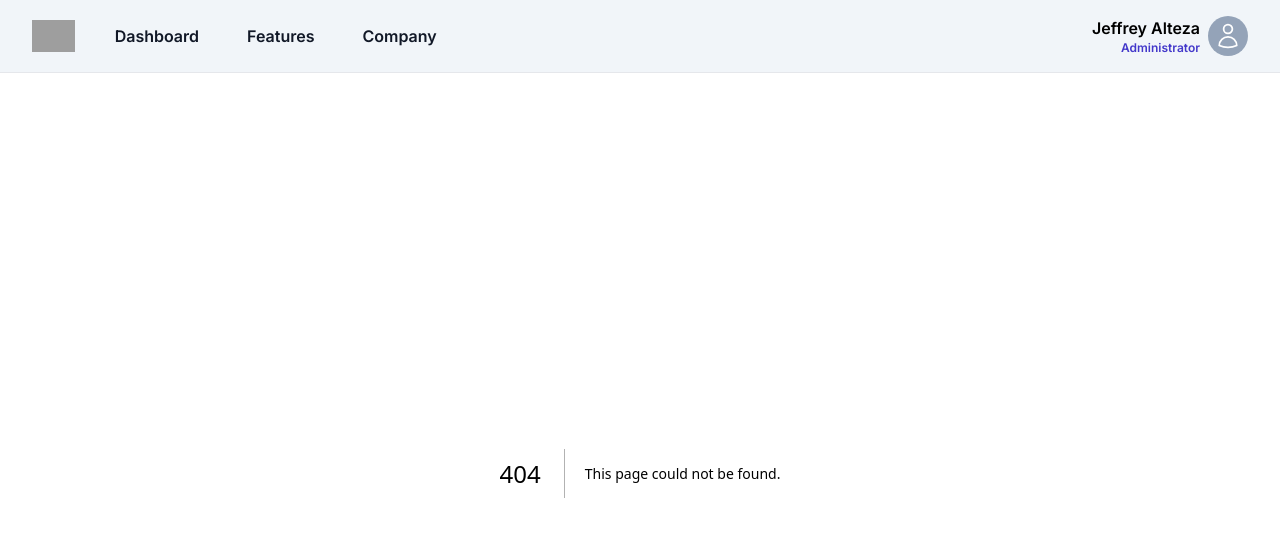
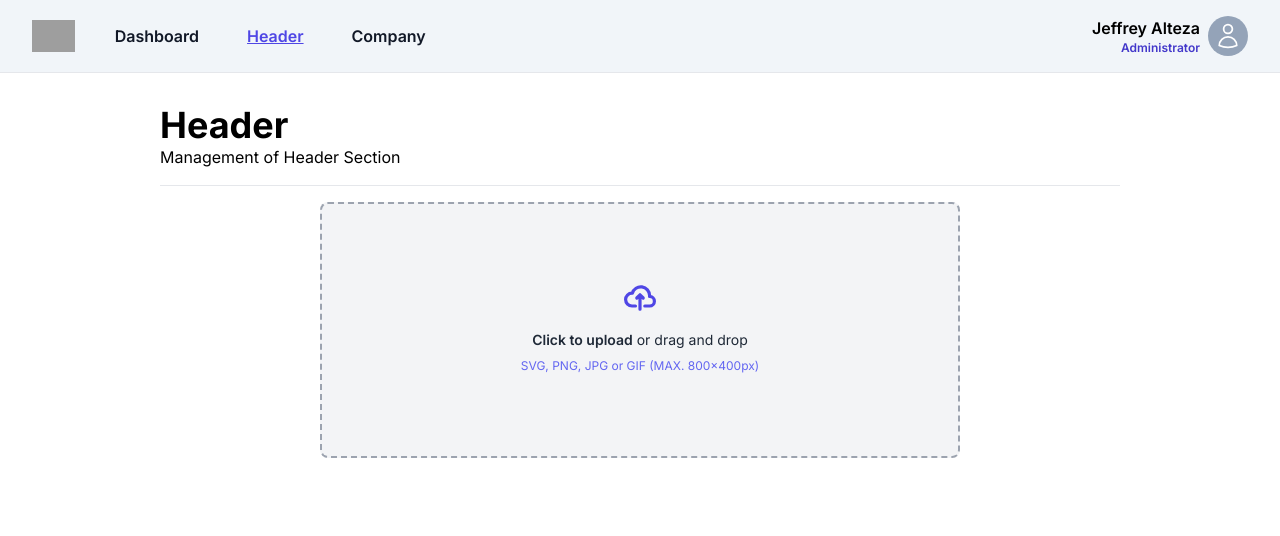
Before and after one commit to JeffAlteza/admin-panel, a Next.js app: page /header in a window 1280 px wide. Before the commit this address had no page. Shown: the top 536 px of the page. Built offline with nearby package versions, Linux system fonts and the light colour scheme; grey boxes are pictures that could not be loaded.

Commit message:
✨ add upload component

```diff
--- a/src/app/feature/page.jsx
+++ /dev/null
@@ -1,14 +0,0 @@
-import React from "react";
-import Header from "../../components/feature-components/header/header";
-
-const Features = () => {
-  return (
-    <div>
-      <div className="bg-white py-8 h-screen">
-        <Header />
-      </div>
-    </div>
-  );
-};
-
-export default Features;
--- /dev/null
+++ b/src/app/header/page.jsx
@@ -0,0 +1,18 @@
+import EditHeader from "@/components/header/EditHeader";
+import HeaderComponent from "@/components/header/header";
+import React from "react";
+
+const Features = () => {
+  return (
+    <div>
+      <div className="bg-white py-8 h-screen">
+        <HeaderComponent />
+        <div>
+        <EditHeader />
+        </div>
+      </div>
+    </div>
+  );
+};
+
+export default Features;
--- a/src/app/layout.js
+++ b/src/app/layout.js
@@ -6,8 +6,8 @@ import Footer from "../components/footer/footer";
 const inter = Inter({ subsets: ["latin"] });
 
 export const metadata = {
-  title: "Create Next App",
-  description: "Generated by create next app",
+  title: "Portfolio CMS",
+  description: "Developed by Jeffrey Alteza",
 };
 
 export default function RootLayout({ children }) {
--- a/src/components/feature-components/header/header.jsx
+++ /dev/null
@@ -1,14 +0,0 @@
-import React from "react";
-
-const Header = () => {
-  return (
-    <div className="lg:mx-40 md:mx-20 sm:mx-4">
-      <div className="flex flex-col">
-        <p className="text font-bold text-4xl">Feature</p>
-        <p className="text text-md">Statistical Analysis</p>
-      </div>
-    </div>
-  );
-};
-
-export default Header;
--- /dev/null
+++ b/src/components/header/EditHeader.jsx
@@ -0,0 +1,10 @@
+import React from 'react'
+import Upload from '../upload/upload'
+
+const EditHeader = () => {
+  return (
+    <Upload/>
+  )
+}
+
+export default EditHeader
--- /dev/null
+++ b/src/components/header/header.jsx
@@ -0,0 +1,16 @@
+import React from "react";
+
+const HeaderComponent = () => {
+  return (
+    <div className="lg:mx-40 md:mx-20 sm:mx-4">
+      <div className="flex flex-col">
+        <p className="text font-bold text-4xl">Header</p>
+        <p className="text text-md">Management of Header Section</p>
+      </div>
+      <hr className="my-4" />
+
+    </div>
+  );
+};
+
+export default HeaderComponent;
--- a/src/components/navigation/navBar.jsx
+++ b/src/components/navigation/navBar.jsx
@@ -21,12 +21,12 @@ const links = [
     title: "Dashboard",
   },
   {
-    href: "/feature",
+    href: "/header",
     icon: <SquaresPlusIcon className="h-6 w-6" />,
-    title: "Feature",
+    title: "Header",
   },
   {
-    href: "/feature",
+    href: "/header",
     icon: <SquaresPlusIcon className="h-6 w-6" />,
     title: "Event",
   },
@@ -86,12 +86,12 @@ export default function NavBar() {
           </Link>
 
           <Link
-            href="/feature"
+            href="/header"
             className={`text-md font-semibold leading-6 ${
-              currentRoute === "/feature" ? "text-primary underline" : "text-gray-900"
+              currentRoute === "/header" ? "text-primary underline" : "text-gray-900"
             } hover:text-primary active:text-primary_active`}
           >
-            Features
+            Header
           </Link>
 
           <a
--- /dev/null
+++ b/src/components/upload/upload.jsx
@@ -0,0 +1,39 @@
+import React from "react";
+
+const Upload = () => {
+  return (
+    <div class="flex items-center justify-center">
+      <label
+        for="dropzone-file"
+        class="flex flex-col items-center justify-center w-2/4 h-64 border-2 border-gray-400 border-dashed rounded-lg cursor-pointer bg-gray-100 hover:bg-gray-200"
+      >
+        <div class="flex flex-col items-center justify-center pt-5 pb-6">
+          <svg
+            class="w-8 h-8 mb-4 text-primary"
+            aria-hidden="true"
+            xmlns="http://www.w3.org/2000/svg"
+            fill="none"
+            viewBox="0 0 20 16"
+          >
+            <path
+              stroke="currentColor"
+              stroke-linecap="round"
+              stroke-linejoin="round"
+              stroke-width="2"
+              d="M13 13h3a3 3 0 0 0 0-6h-.025A5.56 5.56 0 0 0 16 6.5 5.5 5.5 0 0 0 5.207 5.021C5.137 5.017 5.071 5 5 5a4 4 0 0 0 0 8h2.167M10 15V6m0 0L8 8m2-2 2 2"
+            />
+          </svg>
+          <p class="mb-2 text-sm text-gray-800">
+            <span class="font-semibold">Click to upload</span> or drag and drop
+          </p>
+          <p class="text-xs text-primary_lighter">
+            SVG, PNG, JPG or GIF (MAX. 800x400px)
+          </p>
+        </div>
+        <input id="dropzone-file" type="file" class="hidden" />
+      </label>
+    </div>
+  );
+};
+
+export default Upload;
```
